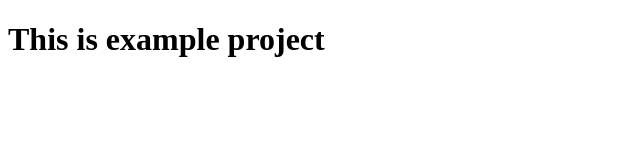
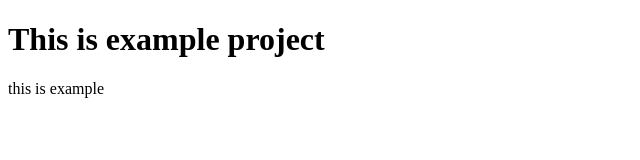
Before and after one commit to Yevka/First-project, a plain HTML site: page index.html in a window 1280 px wide. Shown: the whole page, without its empty margins (0-640 px from the left). Drawn offline with Linux system fonts and the light colour scheme.

Commit message:
add markup

```diff
--- a/index.html
+++ b/index.html
@@ -7,5 +7,6 @@
   </head>
   <body>
     <h1>This is example project</h1>
+    <p>this is example</p>
   </body>
 </html>
```
Also changed, not shown: 1 other file.
